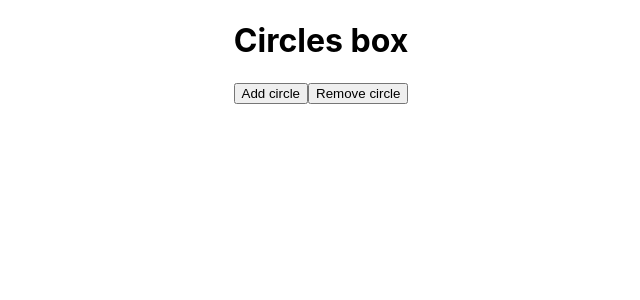
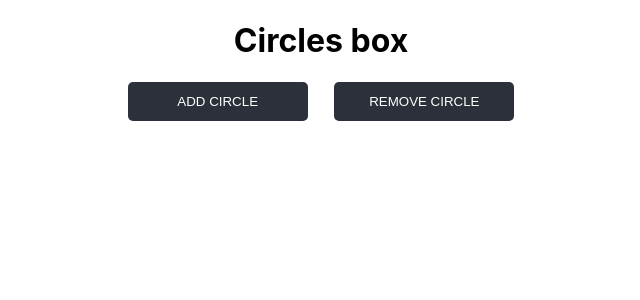
Before and after one commit to ewelina-slepko/circles-project, a React (Create React App) app: page / in a window 1280 px wide. Shown: the top 300 px of the page, without its empty margins (319-959 px from the left). Built offline with nearby package versions, Linux system fonts and the light colour scheme.

Commit message:
Styled button with styled components

```diff
--- a/package.json
+++ b/package.json
@@ -6,7 +6,8 @@
     "react": "^16.9.0",
     "react-d3-library": "^1.1.8",
     "react-dom": "^16.9.0",
-    "react-scripts": "3.1.1"
+    "react-scripts": "3.1.1",
+    "styled-components": "^4.3.2"
   },
   "scripts": {
     "start": "react-scripts start",
--- /dev/null
+++ b/src/components/Button.jsx
@@ -0,0 +1,23 @@
+import styled from 'styled-components'
+
+const Button = styled.button`
+  background: #2B303A;
+  color: #d7dade;
+  border-radius: 5px;
+  border: 2px solid transparent;
+  width: 180px;
+  color: white;
+  margin: 0 1em;
+  padding: 10px;
+  outline: none;
+  text-transform: uppercase;
+
+  &:active{
+        transform: translateY(1px);
+    }
+  &:hover{
+    background: #1f2229
+}
+`
+
+export default Button;
--- a/src/components/Circle.jsx
+++ b/src/components/Circle.jsx
@@ -1,4 +1,5 @@
 import React, { useEffect, useState } from 'react';
+import Button from './Button.jsx'
 import * as d3 from 'd3';
 
 const Circle = ({ id }) => {
@@ -66,8 +67,8 @@ const Circle = ({ id }) => {
     return (
         <>
             <section>
-                <button onClick={addingCircle}>Add circle</button>
-                <button onClick={removingCircle}>Remove circle</button>
+                <Button onClick={addingCircle}>Add circle</Button>
+                <Button onClick={removingCircle}>Remove circle</Button>
             </section>
 
             <svg id={id} width="900" height="900"></svg>
```
Also changed, not shown: 1 other file (tests, documents, lock files or other folders).
